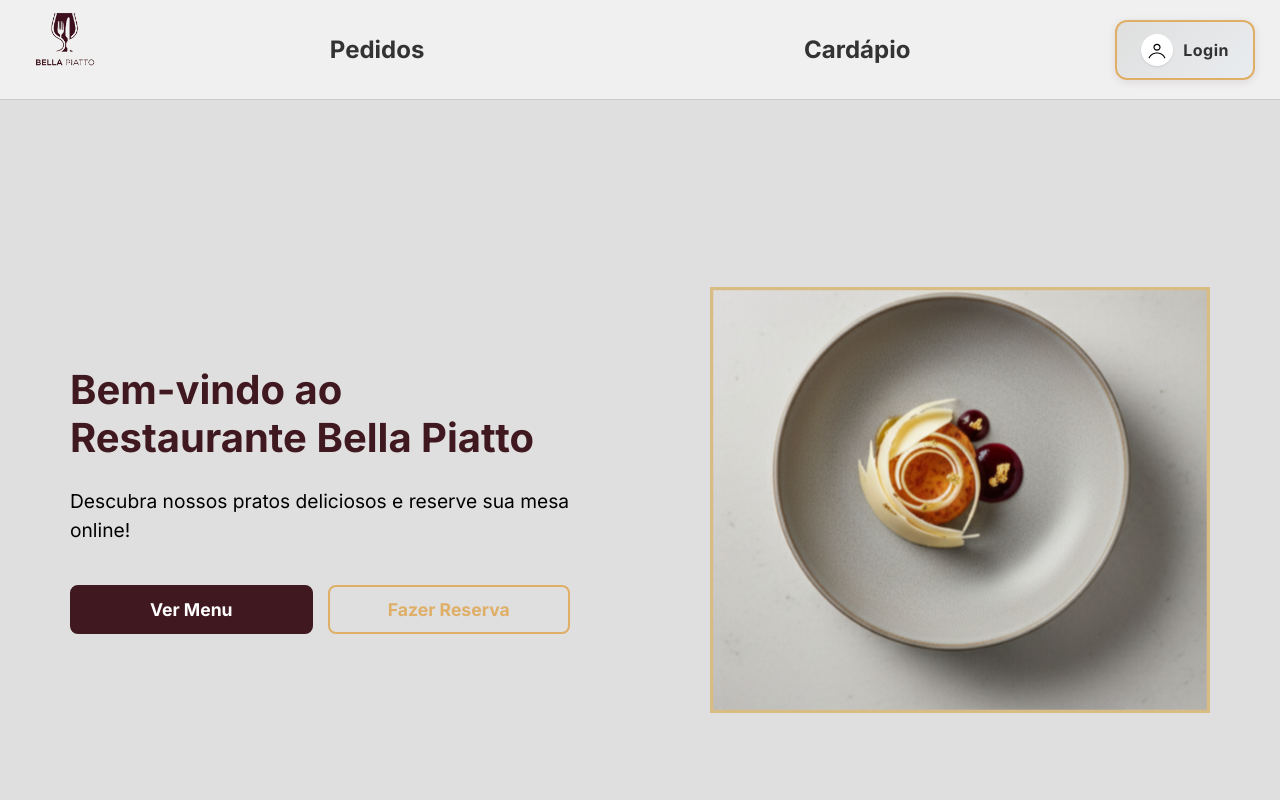
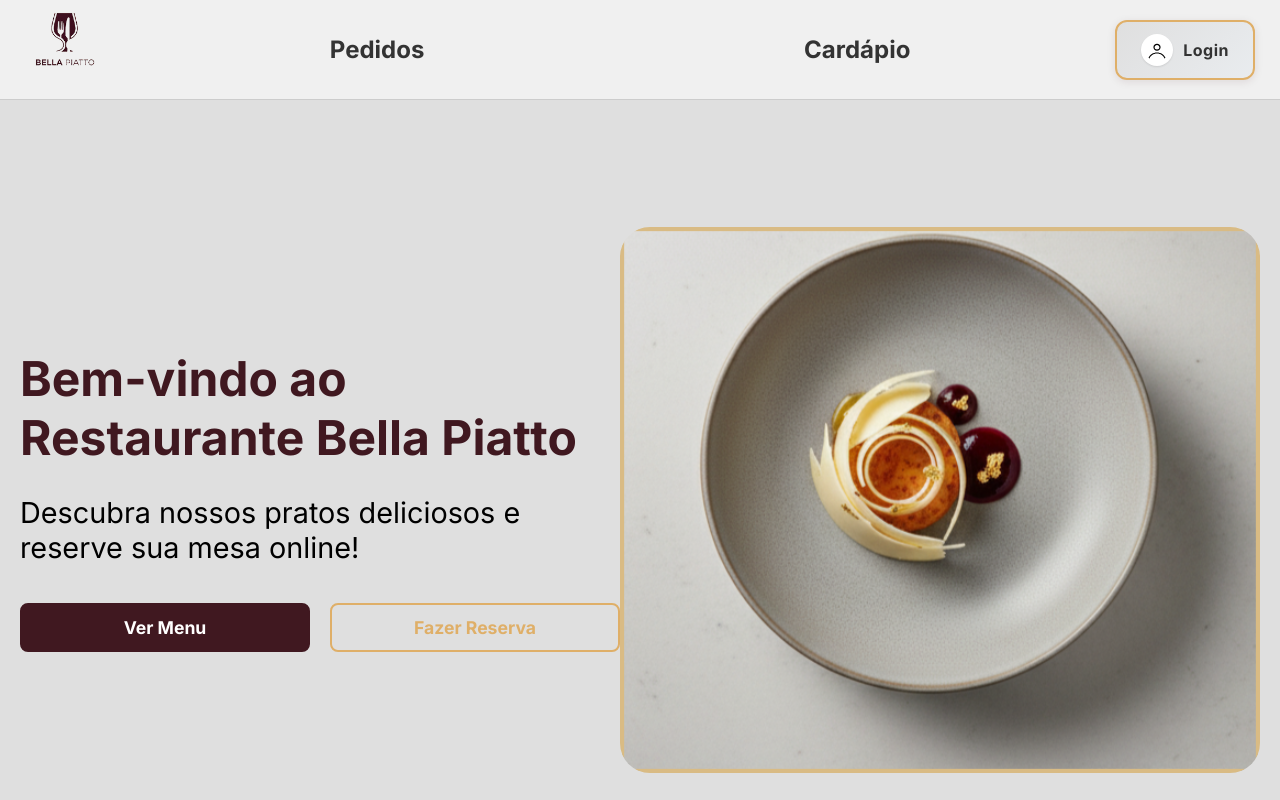
Before and after one commit to POO2T/Restaurante, an Angular app in the folder Front-End_Restaurante/: page / in a window 1280 px wide. Built offline with nearby package versions, Linux system fonts and the light colour scheme.

Commit message:
style: Alterando estilo da pagina para flex e ajustando tamanho de imagem

```diff
--- a/Front-End_Restaurante/src/app/pages/home/home.css
+++ b/Front-End_Restaurante/src/app/pages/home/home.css
@@ -1,10 +1,24 @@
-.home {
+/* .home {
     display: grid;
     grid-template-columns: 1fr 1fr;
     place-items: center;
     min-height: 100vh;
     padding: 40px 20px;
     gap: 40px;
+} */
+
+.home {
+    display: flex;
+    flex-direction: row;
+    justify-content: space-around;
+    align-items: center;
+
+    width: 100vw;
+    height: 100vh;
+
+    margin: 0 auto;
+    padding: 20px 20px;
+    box-sizing: border-box;
 }
 
 .home-logo-mobile {
@@ -20,29 +34,30 @@
     display: flex;
     flex-direction: column;
     justify-content: center;
-    gap: 10px;
-    max-width: 500px;
+    gap: 8px;
+    max-width: 50%;
     color: var(--text-color);
 }
 
 .home-text h1 {
-    font-size: 2.5em;
-    font-weight: 700;
-    line-height: 1.2;
+    font-size: 3em;
+    font-weight: bolder;
+    /* line-height: 1.2; */
     color: var(--primary-color);
-    margin-bottom: 15px;
+    margin-bottom: 20px;
 }
 
 .home-text p {
-    font-size: 1.2em;
-    line-height: 1.5;
+    font-size: 1.8em;
+    font-weight: 500;
+    /* line-height: 1.5; */
     margin-bottom: 30px;
     color: var(--text-color);
 }
 
 .home-buttons {
     display: flex;
-    gap: 15px;
+    gap: 20px;
     flex-wrap: wrap;
 }
 
@@ -89,14 +104,14 @@
     display: flex;
     justify-content: center;
     align-items: center;
-    max-width: 500px;
-    width: 100%;
+    max-width: 50vw;
 }
 
 .home-image img {
     max-width: 100%;
     height: auto;
     object-fit: contain;
+    border-radius: 30px;
     transition: transform 0.3s ease;
 }
 
```
